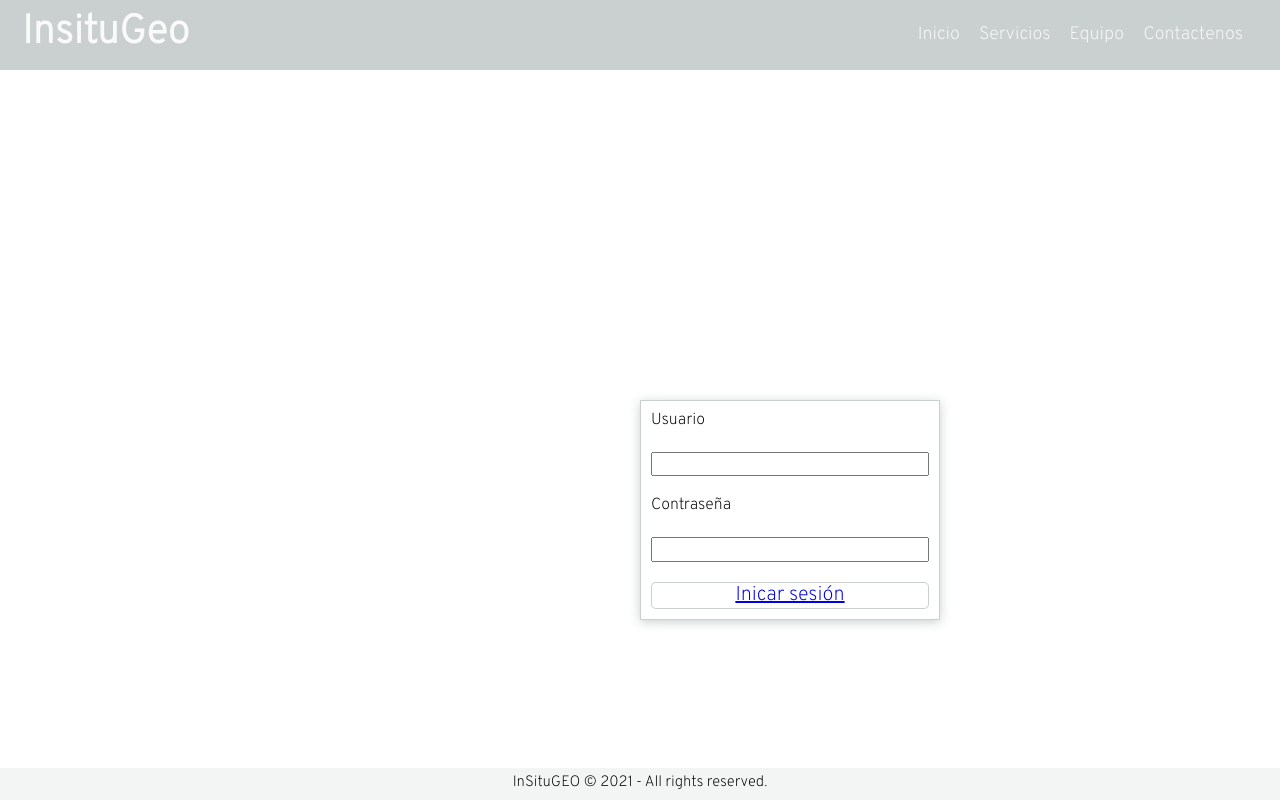
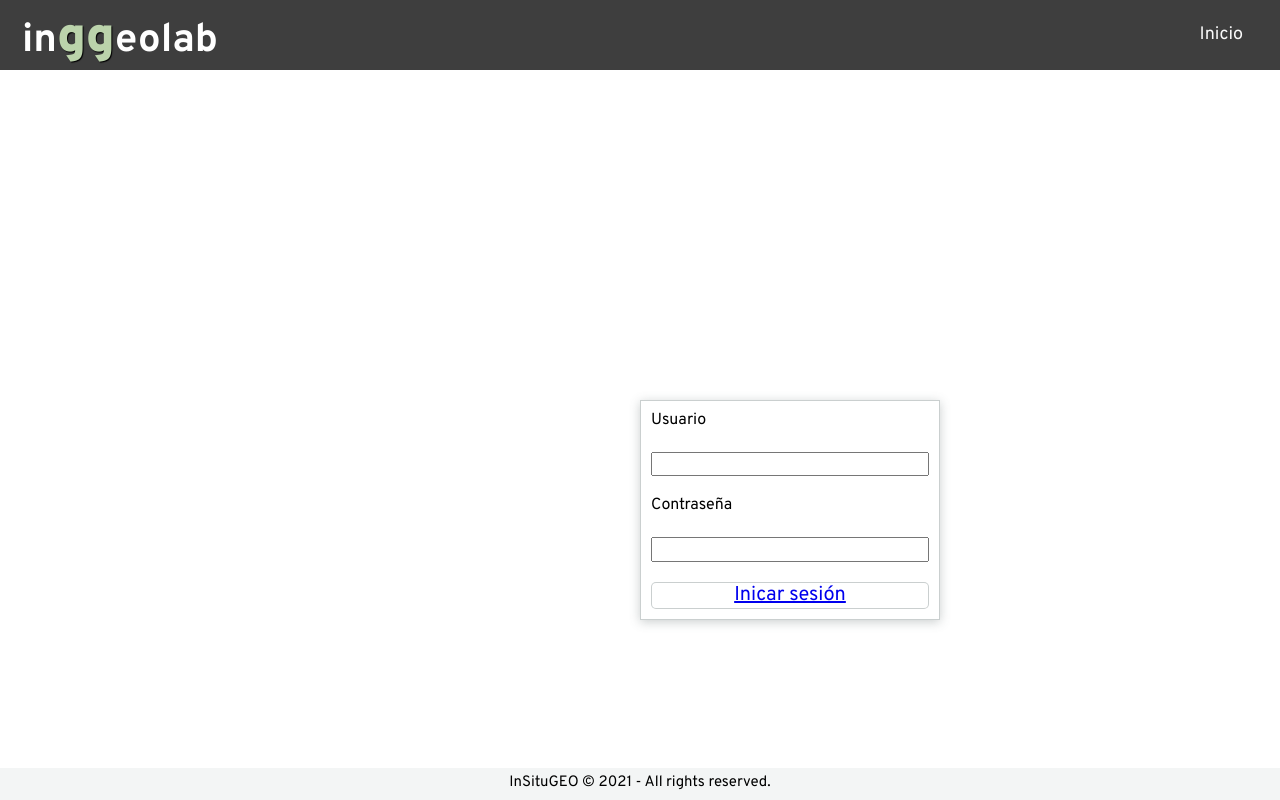
Before and after one commit to edwinar13/inggeolab, a plain HTML site: page HTML/login.html in a window 1280 px wide. Drawn offline with Linux system fonts and the light colour scheme.

Commit message:
ajustes 27 enero

```diff
--- a/CSS/login.css
+++ b/CSS/login.css
@@ -18,13 +18,12 @@ body{
 }
 
 
-
 /******************************/
 /**********  HEADER  **********/
 /******************************/
 
 .nav-container{
-    background-color: rgba(82, 97, 97, 0.3);
+    background-color: rgba(62, 62, 62, 1.0);
     color: rgb(250, 250, 250);
     height: 70px;
     width: 100%;
@@ -51,6 +50,17 @@ body{
     left: 12px;
     font-size: 40px;
     padding: 10px;
+
+}
+.nav-li-logo span{
+    color: rgb(187, 211, 171);
+    text-shadow: 1px 1px 1px rgb(0, 0, 0);
+    font-size: 50px;
+    font-weight: 900;
+
+}
+.nav-li-logo b{
+    color: rgb(255, 255, 255);
 }
 .nav-li-user{
     padding: 25px;
@@ -60,32 +70,7 @@ body{
 
 
 
-/*
 
-.nav-container img{
-    display: inline-block;
-    height: 40px;
-    width: 40px;
-    border-radius: 50%;
-    border: 1px solid rgb(153, 153, 153);
-    object-fit: cover;
-    object-position: center;
-    position: absolute;
-    right: 12px;
-    top: 15px;
-}
-
-
-@media only screen and (max-width: 500px){
-    .nav-a-web i{
-        transform: translatex(500px);
-        transition: all 1.0s;
-        display: none;
-    }
-}
-
-
-*/
 
 /*******************************/
 /**********  Cabecera  **********/
--- a/CSS/style.css
+++ b/CSS/style.css
@@ -771,5 +771,11 @@ form.section-contactenos_form textarea:hover{
     margin: auto;
     justify-content: space-evenly;
     align-items: center;
+    font-size: ;
 
 }
+
+.footer-container span{
+    font-size: 20px;
+
+}
--- a/HTML/login.html
+++ b/HTML/login.html
@@ -12,33 +12,34 @@ https://www.behance.net/gallery/55073825/Login-form-animation-in-CSSHTML
     <meta charset="UTF-8">
     <meta name="viewport" content="width=device-width, initial-scale=1.0">
     <meta name="viewport" content="width=device-width, initial-scale=1.0">
-    <title>InSituGeo</title>
-    <link rel="icon" href="images/Logo3.ico">
+    <title>inggeolab</title>
+    <link rel="icon" href="../images/Logo3.ico">
 
     <link rel="stylesheet" href="../CSS/login.css">
     <link rel="stylesheet" href="../CSS/normalize.css">
 
 
-    <link href="https://fonts.googleapis.com/css2?family=Overpass:wght@200&display=swap" rel="stylesheet">
+    <link rel="preconnect" href="https://fonts.gstatic.com">
+    <link
+        href="https://fonts.googleapis.com/css2?family=Overpass:ital,wght@0,100;0,200;0,300;0,400;0,600;0,700;0,800;0,900;1,100;1,200;1,300;1,400;1,600;1,700;1,800;1,900&display=swap"
+        rel="stylesheet">
+
 </head>
 
 <body>
 
-    <!-- header-->
-    <header class="header">
+     <!-- header-->
+     <header class="header">
 
         <!-- header-->
         <nav class="nav-container">
             <ul class="nav-ul">
-                <li class="nav-li nav-li-logo"> <b>InsituGeo</b> </li>
+                <li class="nav-li nav-li-logo"> <b>in</b><span>gg</span><b>eolab</b> </li>
 
                 <li class="nav-li nav-li-user">
-                    <a class="nav-a-web" href="../index.html"> <span>Inicio</span> </a>
-                    <a class="nav-a-web" href="#"> <span>Servicios</span> </a>
-                    <a class="nav-a-web" href="#"> <span>Equipo</span> </a>
-                    <a class="nav-a-web" href="#"> <span>Contactenos</span> </a>
+                    <a class="nav-ini" href="../index.html"> <span>Inicio</span> </a>
 
-                </li>
+              </li>
             </ul>
         </nav>
     </header>
```
Also changed, not shown: index.html (+3 -3 lines).
